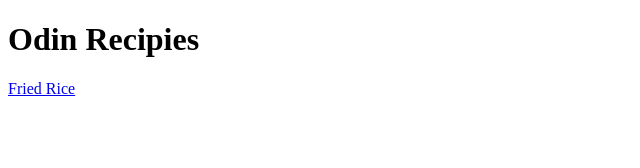
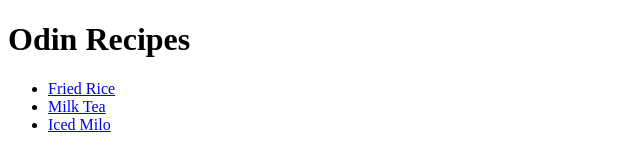
Before and after one commit to gawainpek/odin_recipes, a plain HTML site: page index.html in a window 1280 px wide. Shown: the whole page, without its empty margins (0-640 px from the left). Drawn offline with Linux system fonts and the light colour scheme.

Commit message:
Update index.html

```diff
--- a/index.html
+++ b/index.html
@@ -5,7 +5,10 @@
         <Title>Odin's Recipes Practice</Title>
     </head>
     <body>
-        <h1>Odin Recipies</h1>
-        <a href="./recipes/fried-rice.html" target="_blank" rel="noopener noreferrer">Fried Rice</a>
+        <h1>Odin Recipes</h1>
+        <ul>
+        <li><a href="./recipes/fried-rice.html" target="_blank" rel="noopener noreferrer">Fried Rice</a></li>
+        <li><a href="./recipes/milk-tea.html" target="_blank" rel="noopener noreferrer">Milk Tea</a></li>
+        <li><a href="./recipes/iced-milp.html" target="_blank" rel="noopener noreferrer">Iced Milo</a></li>
     </body>
 </html>
```
